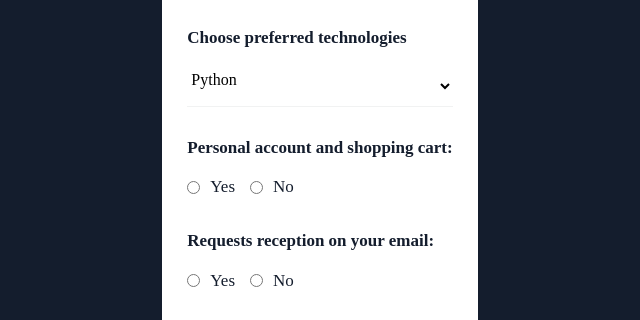
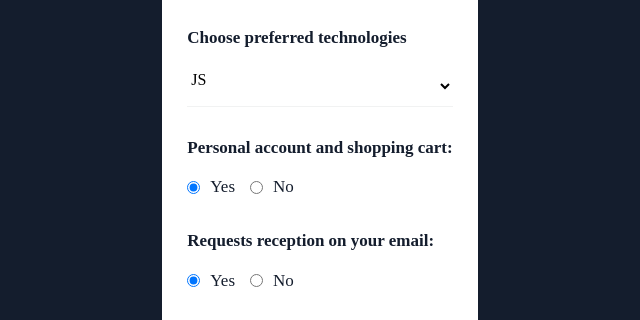
Before and after one commit to vitjaz89/GoIT-js-resume, a plain HTML site: page index.html in a window 1280 px wide. Shown: the part 6824-7144 px from the top of the page, 320-960 px from the left. Drawn offline with Linux system fonts and the light colour scheme; files whose address does not match are found by name.

Commit message:
played around calculator,need more time

```diff
--- a/index.html
+++ b/index.html
@@ -326,11 +326,11 @@
                 <div class="calculator-form-input">
                     <label for="calculator-form-technologes" class="calculator-form-title">Choose preferred technologies</label>
                     <select name="technologes" id="calculator-form-technologes" class="calculator-form-select">
-                        <option value="python">Python</option>
-                        <option value="django">Django</option>
-                        <option value="html">HTML</option>
-                        <option value="css">CSS</option>
-                        <option value="js">JS</option>
+                        <option selected value="python">Python</option>
+                        <option selected value="django">Django</option>
+                        <option selected value="html">HTML</option>
+                        <option selected value="css">CSS</option>
+                        <option selected value="js">JS</option>
                         <option value="react">React</option>
                         <option value="php">PHP</option>
                         <option value="sql">SQL</option>
@@ -341,7 +341,7 @@
                     <label for="" class="calculator-form-title">Personal account and shopping cart:</label>
                     <div class="calculator-form-input-radio-container">
 
-                        <input type="radio" class="calculator-form-input-field" id="calculator-form-input-yes">
+                        <input checked type="radio" class="calculator-form-input-field" id="calculator-form-input-yes">
                         <label for="calculator-form-input-yes" class="calculator-form-input-label">Yes</label>
 
                         <input type="radio" class="calculator-form-input-field" id="calculator-form-input-no">
@@ -355,7 +355,7 @@
 
                     <div class="calculator-form-input-radio-container">
 
-                        <input type="radio" class="calculator-form-input-field" id="calculator-form-input-reception-yes">
+                        <input checked type="radio" class="calculator-form-input-field" id="calculator-form-input-reception-yes">
                         <label for="calculator-form-input-reception-yes" class="calculator-form-input-label">Yes</label>
 
 
--- a/js/calculator.js
+++ b/js/calculator.js
@@ -1,12 +1,4 @@
 const technologiesSelect = document.querySelector('#calculator-form-technologes');
-
-const calculatorForm = document.querySelector('.calculator - form');
-
-calculatorForm.addEventListener('submit', function (event) {
-    event.preventDefault();
-
-    console.log('FORM submitted')
-});
 
 const technologiesMultiSelect = new Choices(technologiesSelect, {
   allowSearch: false,
@@ -34,3 +26,18 @@ const technologiesMultiSelect = new Choices(technologiesSelect, {
     input: "choices__input",
   },
 });
+const calculatorForm = document.querySelector('.calculator-form');
+
+calculatorForm.addEventListener('submit', function(event) {
+  event.preventDefault();
+
+  // Selectors
+  const websiteTypeSelect = document.querySelector('#calculator-form-website-type');
+  const websiteCart = document.querySelector('.calculator-form-radio-container input:checked');
+  const websiteReception
+  // Values
+  const websiteTypeValue = websiteTypeSelect.value;
+  const technologiesValue = technologiesMultiSelect.getValue();
+
+
+});
```
Also changed, not shown: 1 other file.
